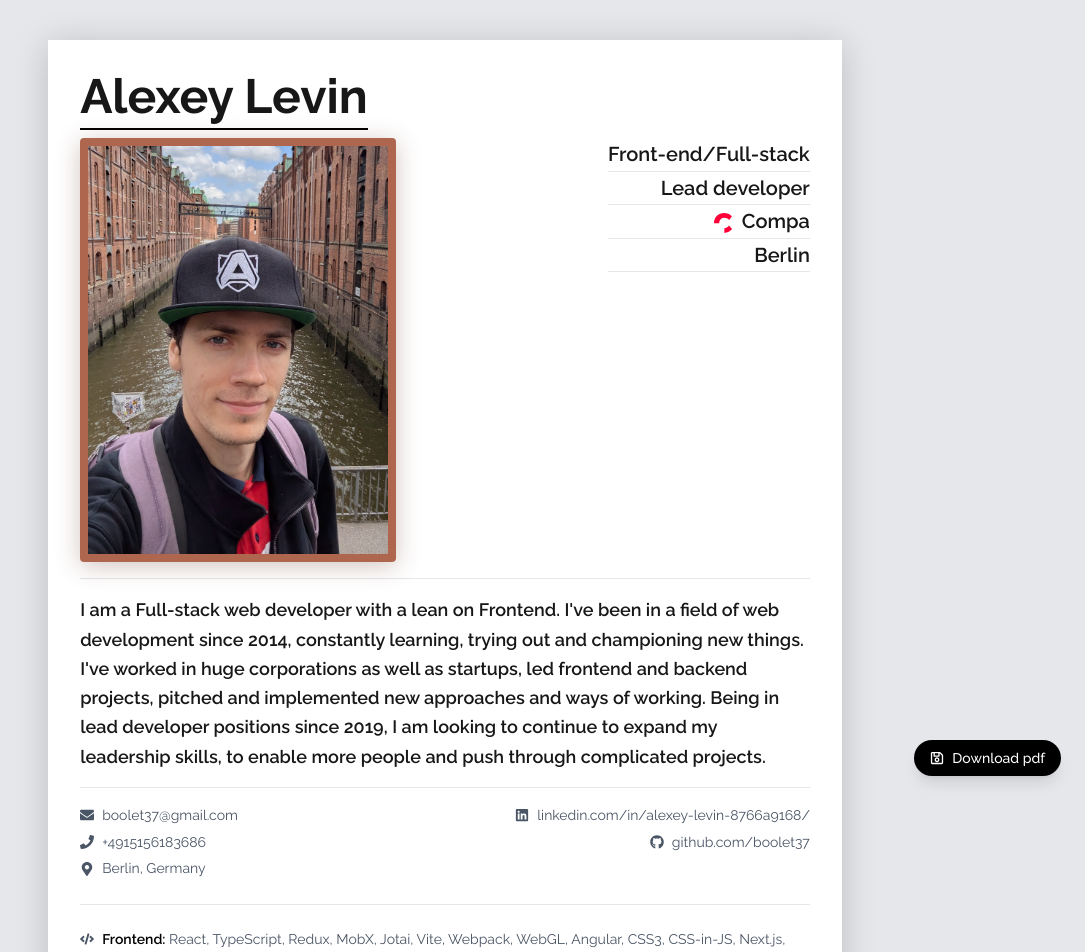
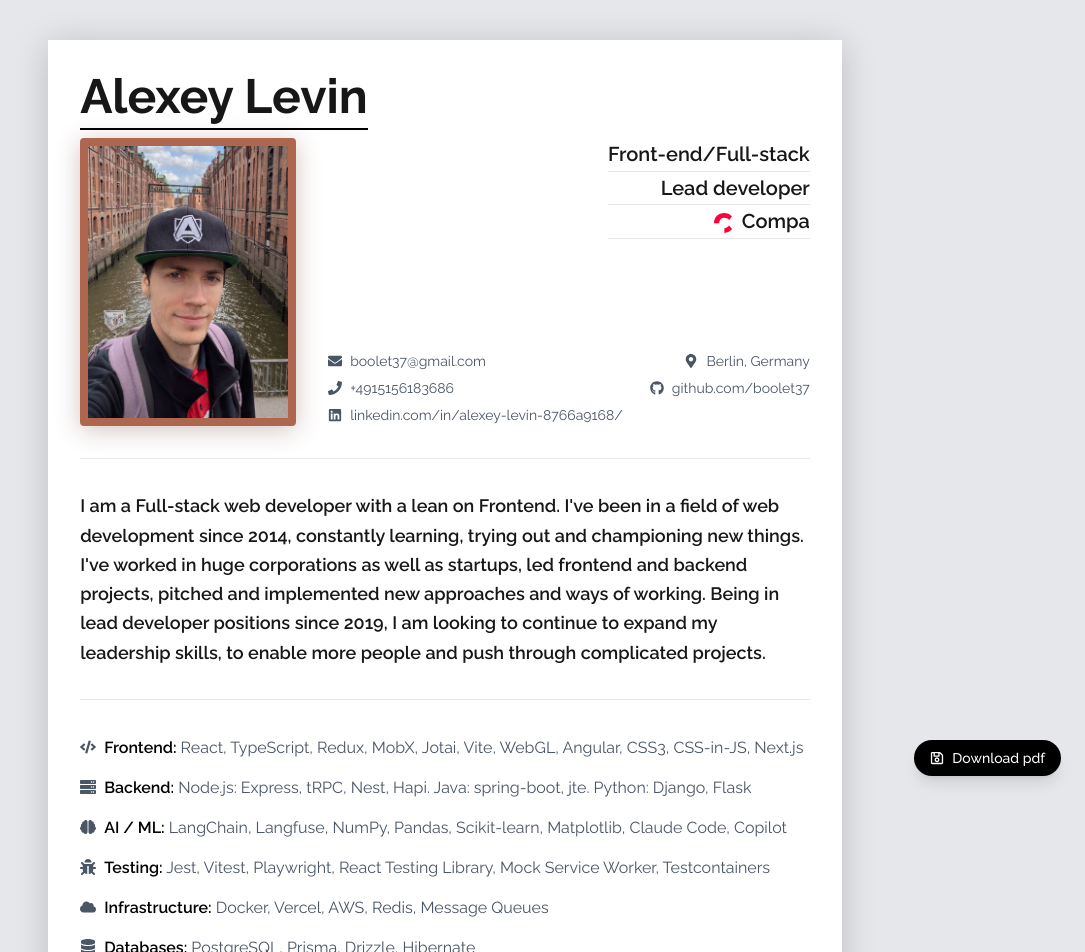
Before and after one commit to BooleT37/home, a Next.js app: page /cv in a window 1280 px wide. Shown: the top 952 px of the page, without its empty margins (195-1280 px from the left). Built offline with nearby package versions, Linux system fonts and the light colour scheme; a web font is replaced by a local one.

Commit message:
Redo intro page

```diff
--- a/app/cv/IntroPage.tsx
+++ b/app/cv/IntroPage.tsx
@@ -12,6 +12,8 @@ import {
   FaDatabase,
   FaLayerGroup,
   FaGlobe,
+  FaBug,
+  FaCloud,
 } from "react-icons/fa";
 import PageWrapper from "./PageWrapper";
 
@@ -20,23 +22,35 @@ const skills = [
     icon: <FaCode />,
     category: "Frontend",
     items:
-      "React, TypeScript, Redux, MobX, Jotai, Vite, Webpack, WebGL, Angular, CSS3, CSS-in-JS, Next.js, TanStack Start",
+      "React, TypeScript, Redux, MobX, Jotai, Vite, WebGL, Angular, CSS3, CSS-in-JS, Next.js",
   },
   {
     icon: <FaServer />,
     category: "Backend",
     items:
-      "Node.js: Nest, Hapi, Express, tRPC. Java: Spring Boot, Hibernate, Lombok, Thymeleaf, jte. Python: Django, Flask. C#: ASP.NET",
+      "Node.js: Express, tRPC, Nest, Hapi. Java: spring-boot, jte. Python: Django, Flask",
   },
   {
     icon: <FaBrain />,
     category: "AI / ML",
-    items: "LangChain, Langfuse, NumPy, Pandas, Scikit-learn, Matplotlib",
+    items:
+      "LangChain, Langfuse, NumPy, Pandas, Scikit-learn, Matplotlib, Claude Code, Copilot",
+  },
+  {
+    icon: <FaBug />,
+    category: "Testing",
+    items:
+      "Jest, Vitest, Playwright, React Testing Library, Mock Service Worker, Testcontainers",
+  },
+  {
+    icon: <FaCloud />,
+    category: "Infrastructure",
+    items: "Docker, Vercel, AWS, Redis, Message Queues",
   },
   {
     icon: <FaDatabase />,
     category: "Databases",
-    items: "PostgreSQL, Prisma, Drizzle",
+    items: "PostgreSQL, Prisma, Drizzle, Hibernate",
   },
   {
     icon: <FaLayerGroup />,
@@ -64,11 +78,12 @@ export default function IntroPage() {
           <Image
             src="/my-photo.jpeg"
             alt="My photo"
-            width={300}
-            height={400}
+            width={200}
+            height={300}
             className="block"
           />
         </div>
+        <div className="flex flex-col justify-between flex-1">
           <div className="text-right text-xl font-semibold leading-relaxed w-fit ml-auto">
             <div>Front-end/Full-stack</div>
             <hr className="border-t border-gray-200" />
@@ -85,22 +100,8 @@ export default function IntroPage() {
               Compa
             </div>
             <hr className="border-t border-gray-200" />
-          <div>Berlin</div>
-          <hr className="border-t border-gray-200" />
           </div>
-      </div>
-      <hr className="mt-4 border-t border-gray-200" />
-      <div className="mt-4 text-lg leading-relaxed break-inside-avoid font-semibold">
-        I am a Full-stack web developer with a lean on Frontend. I&apos;ve been
-        in a field of web development since 2014, constantly learning, trying
-        out and championing new things. I&apos;ve worked in huge corporations as
-        well as startups, led frontend and backend projects, pitched and
-        implemented new approaches and ways of working. Being in lead developer
-        positions since 2019, I am looking to continue to expand my leadership
-        skills, to enable more people and push through complicated projects.
-      </div>
-      <hr className="mt-4 border-t border-gray-200" />
-      <div className="mt-4 grid grid-cols-2 gap-1 text-sm text-gray-600 leading-relaxed">
+          <div className="grid grid-cols-2 gap-1 text-sm text-gray-600 leading-relaxed">
             <div className="flex flex-col gap-1">
               <a
                 href="mailto:boolet37@gmail.com"
@@ -113,21 +114,12 @@ export default function IntroPage() {
                 <FaPhone />
                 +4915156183686
               </span>
+            </div>
+            <div className="flex flex-col gap-1 items-end">
               <span className="flex items-center gap-2">
                 <FaMapMarkerAlt />
                 Berlin, Germany
               </span>
-        </div>
-        <div className="flex flex-col gap-1 items-end">
-          <a
-            href="https://www.linkedin.com/in/alexey-levin-8766a9168/?locale=en_US"
-            target="_blank"
-            rel="noopener noreferrer"
-            className="flex items-center gap-2 hover:text-black"
-          >
-            <FaLinkedin />
-            linkedin.com/in/alexey-levin-8766a9168/
-          </a>
               <a
                 href="https://github.com/boolet37"
                 target="_blank"
@@ -137,19 +129,36 @@ export default function IntroPage() {
                 <FaGithub />
                 github.com/boolet37
               </a>
+            </div>
             <a
-            href="https://boolet-home.vercel.app/cv"
-            className="hidden print:flex items-center gap-2"
+              href="https://www.linkedin.com/in/alexey-levin-8766a9168/?locale=en_US"
+              target="_blank"
+              rel="noopener noreferrer"
+              className="col-span-2 flex items-center gap-2 hover:text-black"
             >
-            <FaLink />
-            boolet-home.vercel.app/cv
+              <FaLinkedin />
+              linkedin.com/in/alexey-levin-8766a9168/
             </a>
           </div>
         </div>
-      <hr className="mt-6 border-t border-gray-200" />
-      <div className="mt-6 flex flex-col gap-2 text-sm text-gray-600">
+      </div>
+      <hr className="mt-8 border-t border-gray-200" />
+      <div className="mt-8 text-lg leading-relaxed break-inside-avoid font-semibold">
+        I am a Full-stack web developer with a lean on Frontend. I&apos;ve been
+        in a field of web development since 2014, constantly learning, trying
+        out and championing new things. I&apos;ve worked in huge corporations as
+        well as startups, led frontend and backend projects, pitched and
+        implemented new approaches and ways of working. Being in lead developer
+        positions since 2019, I am looking to continue to expand my leadership
+        skills, to enable more people and push through complicated projects.
+      </div>
+      <hr className="mt-8 border-t border-gray-200" />
+      <div className="mt-8 flex flex-col gap-2 text-base text-gray-600">
         {skills.map(({ icon, category, items }) => (
-          <div key={category} className="flex items-baseline gap-2">
+          <div
+            key={category}
+            className="flex items-baseline gap-2 leading-loose"
+          >
             <span className="shrink-0 translate-y-0.5">{icon}</span>
             <span>
               <span className="font-semibold text-black">{category}:</span>{" "}
@@ -158,6 +167,13 @@ export default function IntroPage() {
           </div>
         ))}
       </div>
+      <a
+        href="https://boolet-home.vercel.app/cv"
+        className="hidden print:flex items-center gap-2 text-sm text-gray-400 justify-end mt-auto pt-4"
+      >
+        <FaLink />
+        boolet-home.vercel.app/cv
+      </a>
     </PageWrapper>
   );
 }
```
Lines whose indentation alone changed are shown as unchanged.
